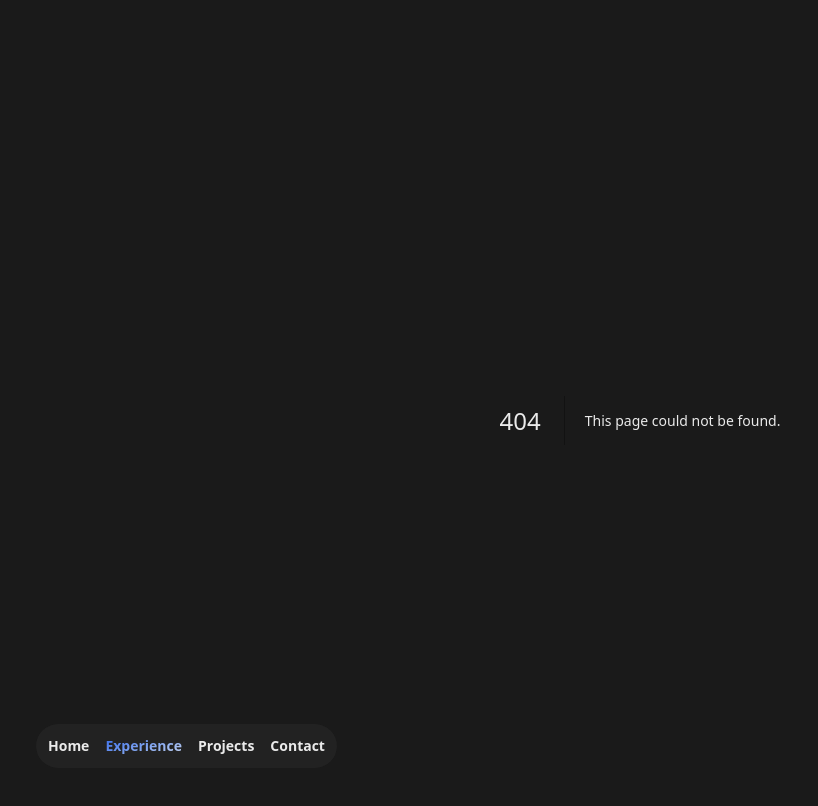
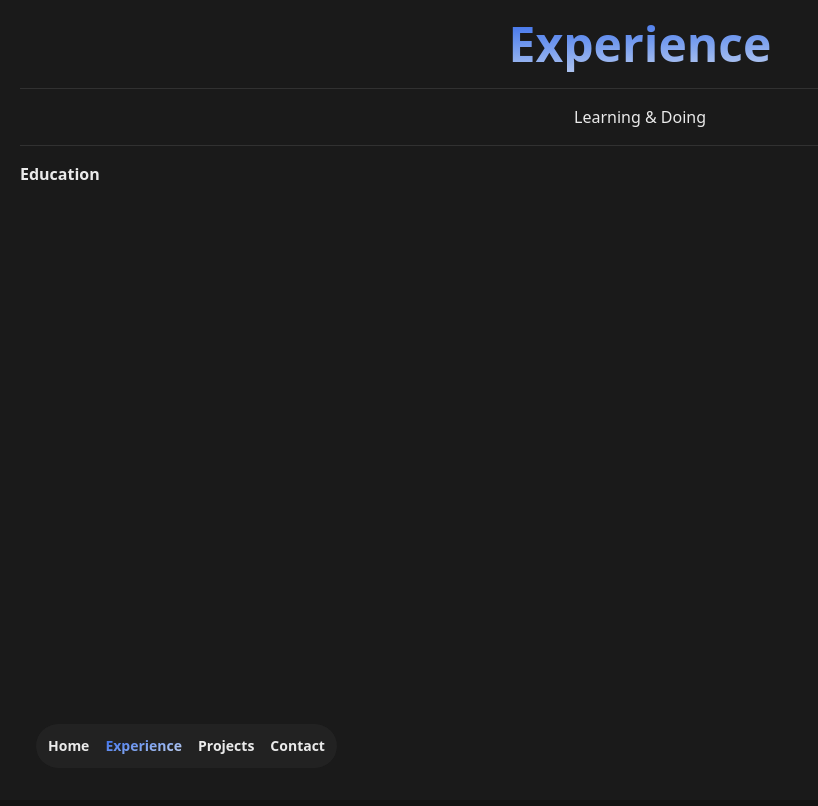
Before and after one commit to DrTuup/portfolio, a Next.js app: page /experience in a window 1280 px wide. Before the commit this address had no page. Shown: the top 806 px of the page, without its empty margins (0-818 px from the left). Built offline with nearby package versions, Linux system fonts and the light colour scheme.

Commit message:
Created the pages and basic layout, let it rest

```diff
--- /dev/null
+++ b/app/contact/page.tsx
@@ -0,0 +1,11 @@
+import { GradientTitle } from "@/components/title";
+import { Separator } from "@/components/ui/separator";
+
+export default function Contact() {
+  return (
+    <>
+      <GradientTitle text="Contact" />
+      <Separator />
+    </>
+  );
+}
--- /dev/null
+++ b/app/experience/page.tsx
@@ -0,0 +1,14 @@
+import { GradientTitle, SubTitle } from "@/components/title";
+import { Separator } from "@/components/ui/separator";
+
+export default function Experience() {
+  return (
+    <>
+      <GradientTitle text="Experience" />
+      <Separator />
+      <SubTitle text="Learning & Doing" />
+      <Separator />
+      <h3 className="font-bold">Education</h3>
+    </>
+  );
+}
--- a/app/page.tsx
+++ b/app/page.tsx
@@ -54,7 +54,9 @@ export default function Home() {
       />
       <h1 className="font-bold text-xl">Ruben Claessens</h1>
       <h2 className="font-extrabold text-5xl pb-1 w-fit text-transparent bg-clip-text bg-gradient-to-br from-chart-1 to-[#EAEAEA]">
-        DevOps <br /> Engineer
+        DevOps
+        <br />
+        Engineer
       </h2>
       <p>
         A {calcAge()} years old <strong>DevOps Engineer</strong> who loves
--- /dev/null
+++ b/app/projects/page.tsx
@@ -0,0 +1,11 @@
+import { GradientTitle } from "@/components/title";
+import { Separator } from "@/components/ui/separator";
+
+export default function Projects() {
+  return (
+    <>
+      <GradientTitle text="Projects" />
+      <Separator />
+    </>
+  );
+}
--- /dev/null
+++ b/components/title.tsx
@@ -0,0 +1,15 @@
+interface TitleProps {
+  text: string;
+}
+
+export function GradientTitle({ text }: TitleProps) {
+  return (
+    <h1 className="font-extrabold text-5xl pb-1 w-full text-center text-transparent bg-clip-text bg-gradient-to-br from-chart-1 to-[#EAEAEA]">
+      {text}
+    </h1>
+  );
+}
+
+export function SubTitle({ text }: TitleProps) {
+  return <h3 className="w-full text-center">{text}</h3>;
+}
```
